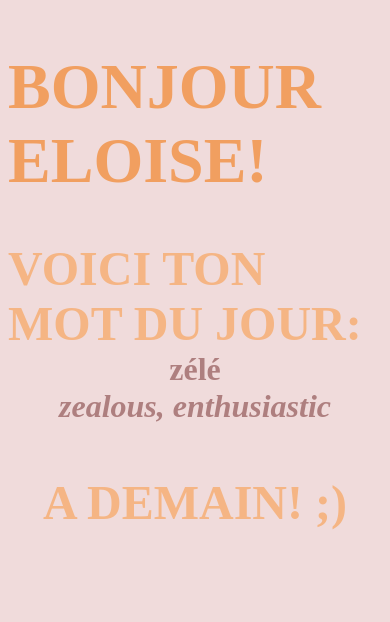
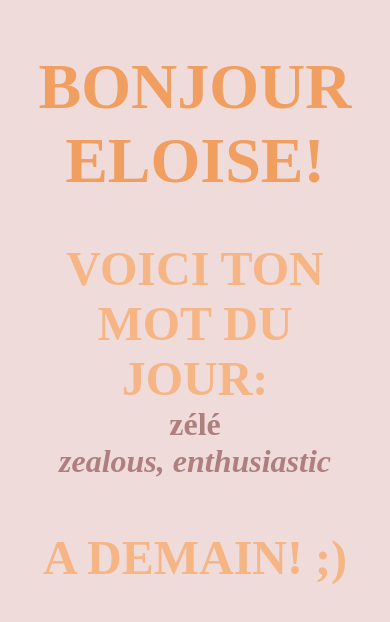
Before and after one commit to UnMotPourEloise/UnMotPourEloise, a plain HTML site: page index.html in a window 390 px wide. Drawn offline with Linux system fonts and the light colour scheme.

Commit message:
Update style.css

```diff
--- a/style.css
+++ b/style.css
@@ -1,7 +1,11 @@
-
+@media (max-width: 768px) {
 body {
     background-color: #f0dbdb;
+    text-align: center;
+     padding-left: 20px;
+     padding-right: 20px;
 }
+    }
 
 h1 {
     color: #f19f60;
```
